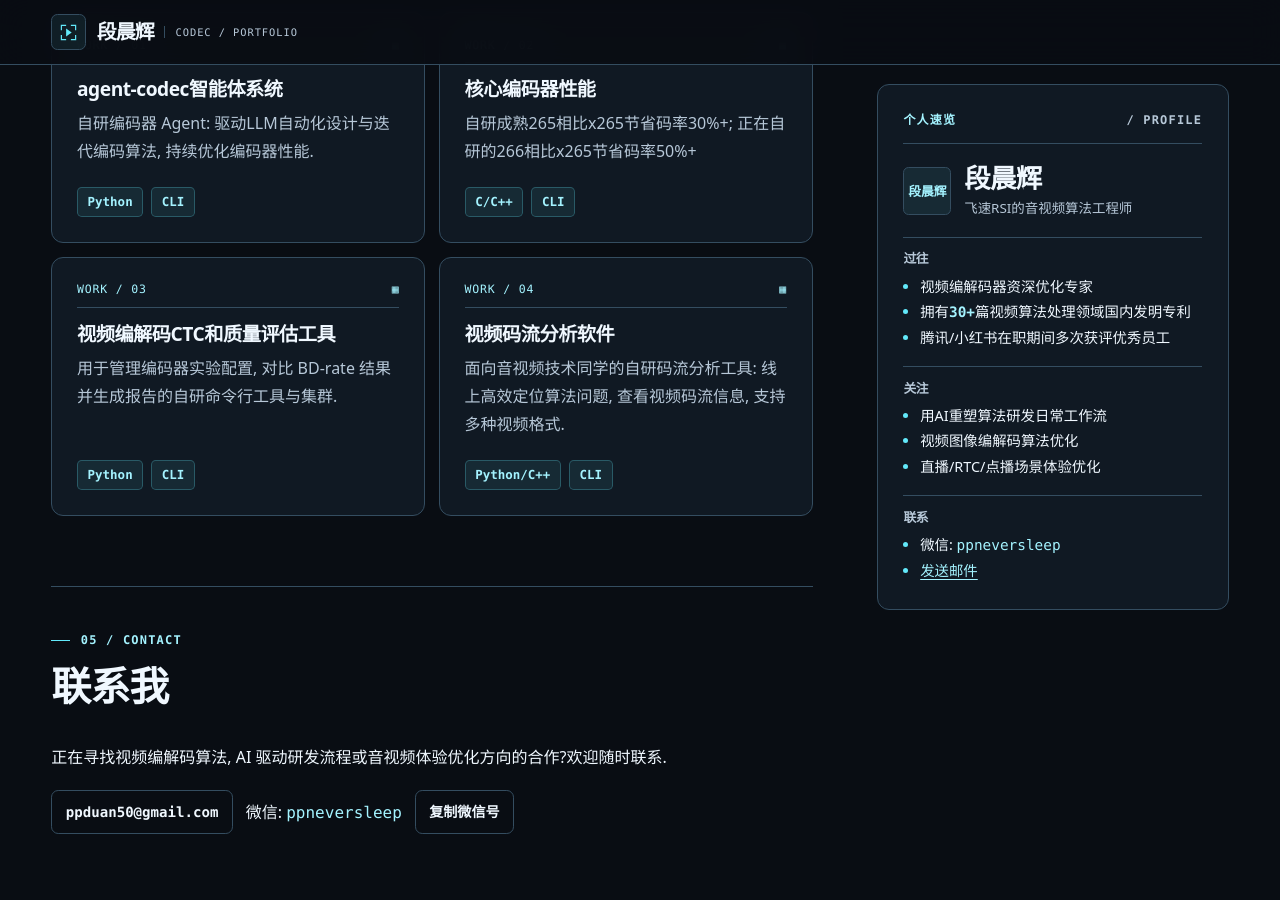
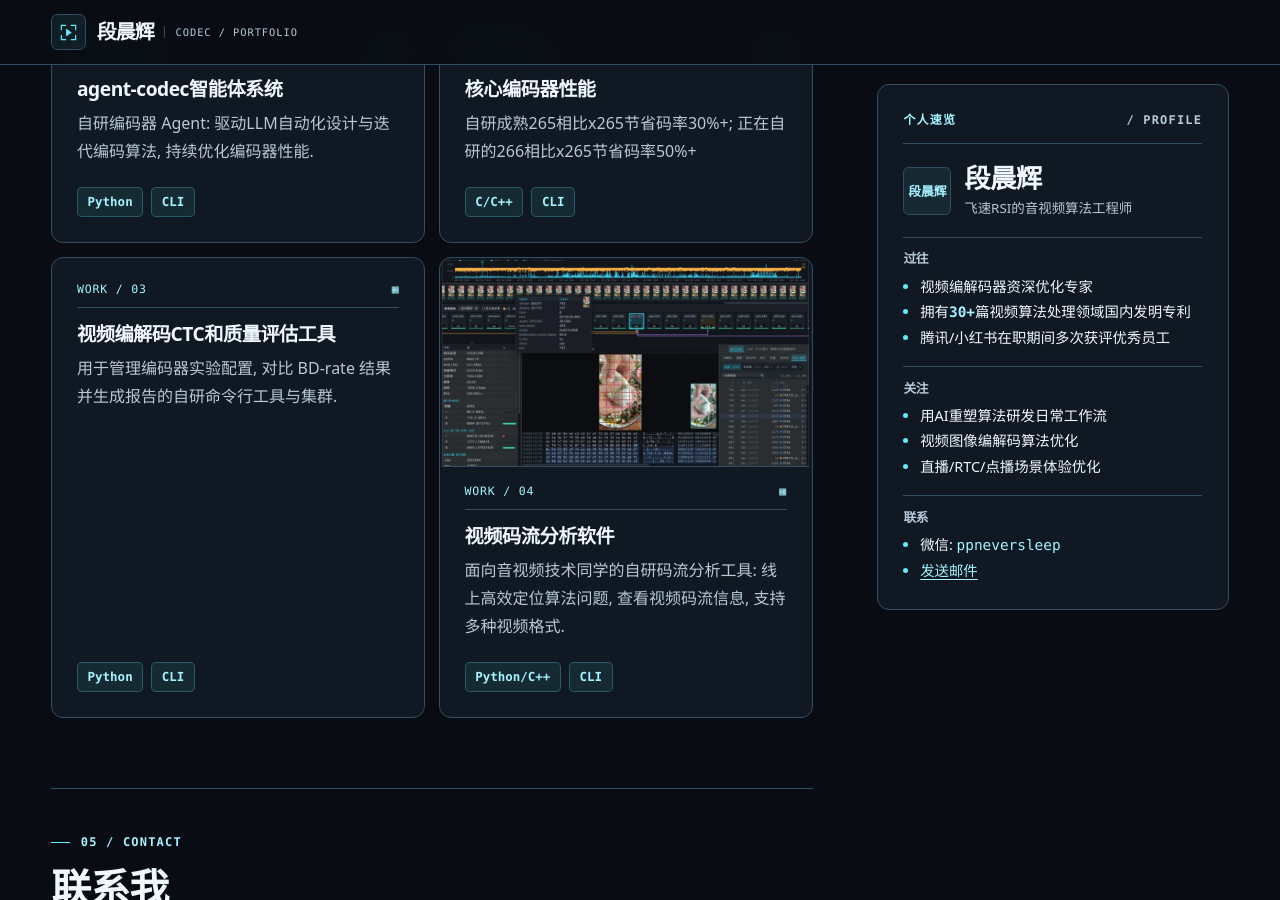
Before and after one commit to bitchenhui/bitchenhui.github.io, a Jekyll site: the page built from index.html, in a window 1280 px wide and 900 px high, scrolled down 2631 px. Built offline with Jekyll 4.4.1, drawn with Linux system fonts in a browser that asks for light colours.

Commit message:
feat: add bitstream analyzer cover to works section

```diff
--- a/_data/projects.yml
+++ b/_data/projects.yml
@@ -40,6 +40,6 @@
   stack:
     - Python/C++
     - CLI
-  cover: ""
+  cover: "/assets/img/works/bitstream-analyzer.webp"
   project_url: ""
   repository_url: ""
```
Also changed, not shown: assets/img/works/bitstream-analyzer.webp (added).
